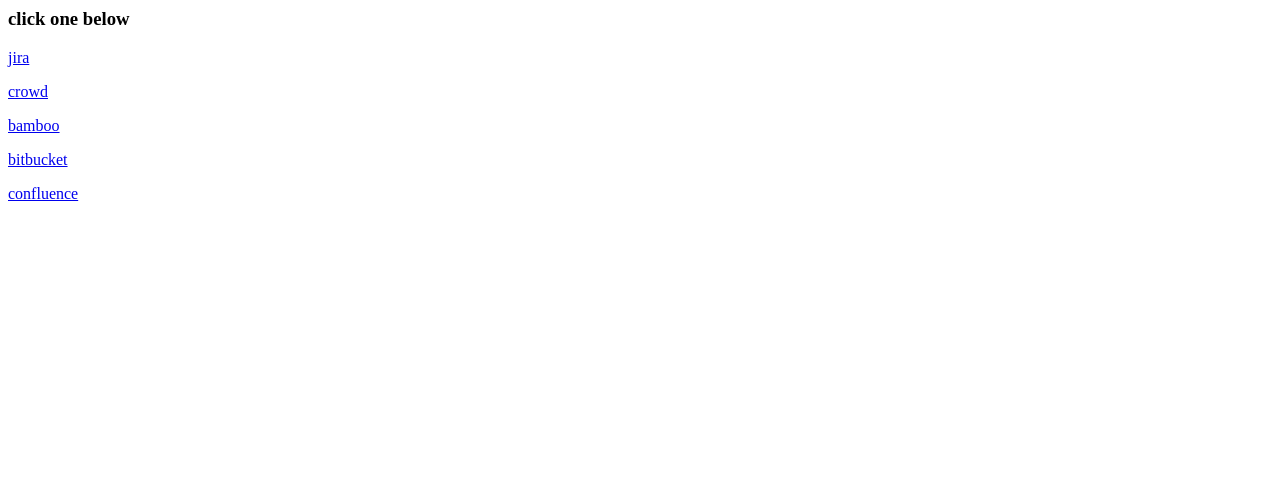
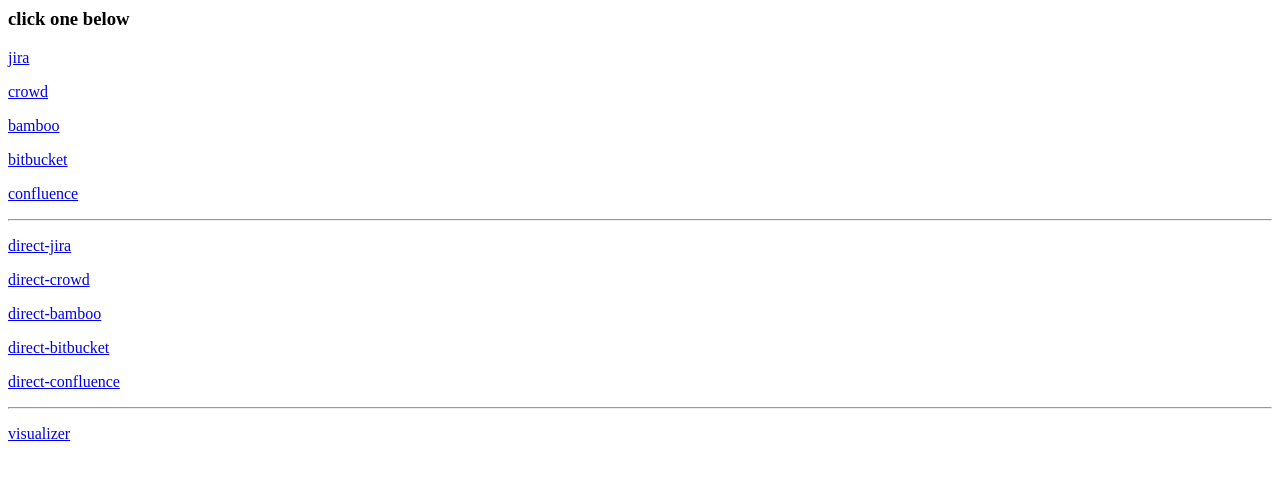
Before and after one commit to spacelatte/atlassian-docker, a plain HTML site: page index.html in a window 1280 px wide. Drawn offline with Linux system fonts and the light colour scheme.

Commit message:
update configs

```diff
--- a/index.html
+++ b/index.html
@@ -1,8 +1,20 @@
 
 <h3> click one below </h3>
 
-<p><a href=jira >jira</a></p>
-<p><a href=crowd >crowd</a></p>
-<p><a href=bamboo >bamboo</a></p>
-<p><a href=bitbucket >bitbucket</a></p>
+<p><a href=jira       >jira</a></p>
+<p><a href=crowd      >crowd</a></p>
+<p><a href=bamboo     >bamboo</a></p>
+<p><a href=bitbucket  >bitbucket</a></p>
 <p><a href=confluence >confluence</a></p>
+
+<hr />
+
+<p><a href=host/jira:8080/       >direct-jira</a></p>
+<p><a href=host/crowd:8095/      >direct-crowd</a></p>
+<p><a href=host/bamboo:8085/     >direct-bamboo</a></p>
+<p><a href=host/bitbucket:7990/  >direct-bitbucket</a></p>
+<p><a href=host/confluence:8090/ >direct-confluence</a></p>
+
+<hr />
+
+<p><a href=host/visual:8080/ >visualizer</a></p>
```
Also changed, not shown: 3 other files.
